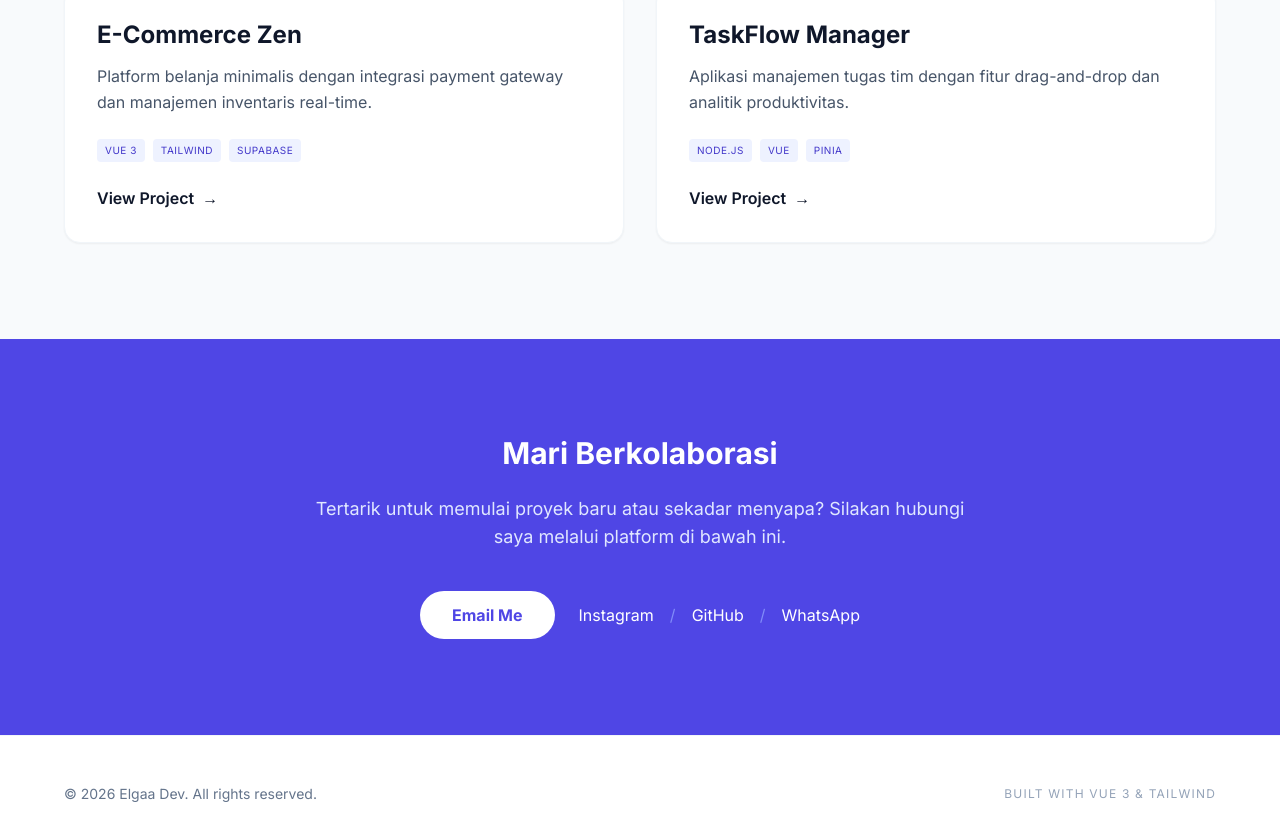
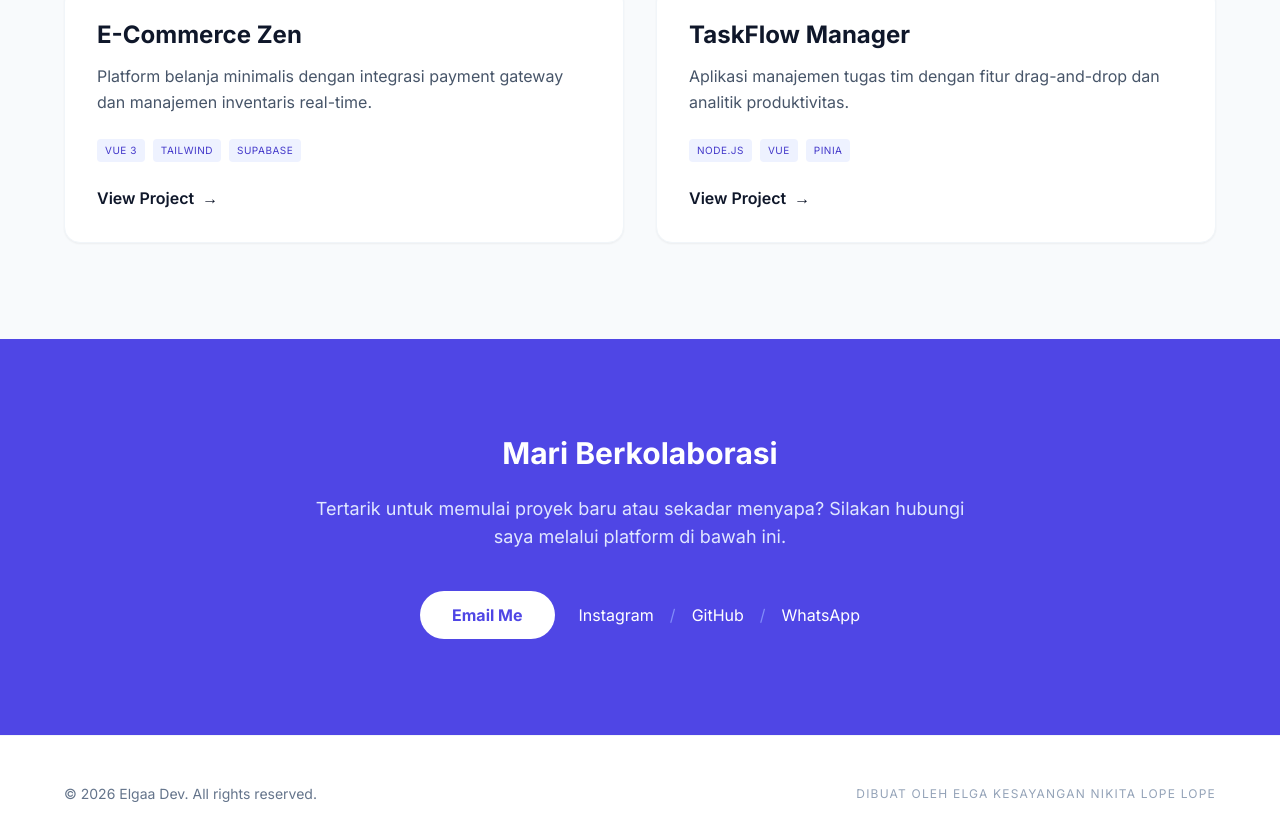
Before and after one commit to elrexsaa/porto, a Vue app: page / in a window 1280 px wide. Shown: the part 2019-2859 px from the top of the page. Built offline with nearby package versions, Linux system fonts and the light colour scheme.

Commit message:
Update Footer.vue

```diff
--- a/src/components/Footer.vue
+++ b/src/components/Footer.vue
@@ -5,7 +5,7 @@
         © 2026 Elgaa Dev. All rights reserved.
       </div>
       <div class="text-slate-400 text-xs tracking-widest uppercase">
-        Built with Vue 3 & Tailwind
+        Dibuat Oleh Elga Kesayangan Nikita Lope Lope
       </div>
     </div>
   </footer>
```
